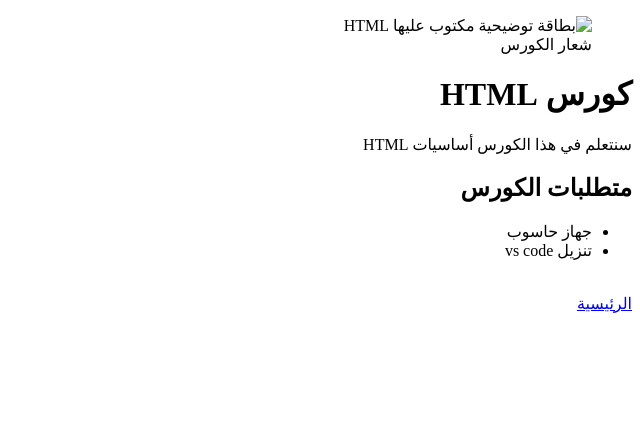
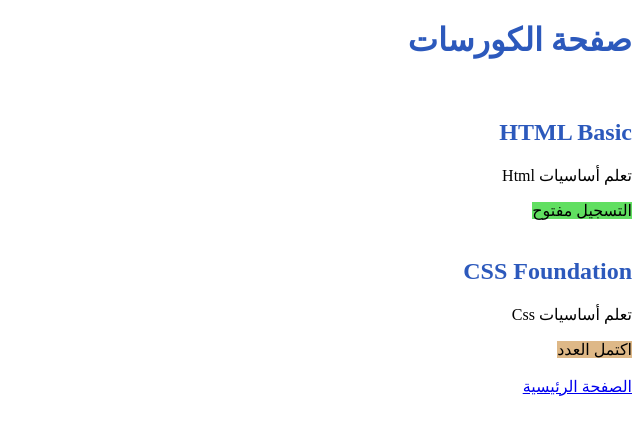
Before and after one commit to Yosefabunemra2002/coderz-institute, a plain HTML site: page courses.html in a window 1280 px wide. Shown: the whole page, without its empty margins (640-1280 px from the left). Drawn offline with Linux system fonts and the light colour scheme.

Commit message:
assiment-1

```diff
--- a/courses.html
+++ b/courses.html
@@ -3,24 +3,24 @@
 <head>
   <meta charset="UTF-8">
   <meta name="viewport" content="width=device-width, initial-scale=1.0">
-  <title>صفحة الكورسات</title>
+  <title>coderz course</title>
+  <link  rel="stylesheet" href="style.css">
 </head>
 <body>
-  <figure>
-    <img
-      src="../assignment-2/course-cover.svg"
-      alt="بطاقة توضيحية مكتوب عليها HTML" width="220" height="180">
-      <figcaption>شعار الكورس</figcaption>
-  </figure>
-  <h1>كورس HTML</h1>
-  <P>سنتعلم في هذا الكورس أساسيات HTML</P>
-  <h2 id="req">متطلبات الكورس</h2>
-  <ul>
-    <li>جهاز حاسوب</li>
-    <li>تنزيل vs code</li>
-  </ul>
+  <h1>صفحة الكورسات</h1>
   <br>
-   <a href="../assignment-2/index.html">الرئيسية</a>
-
+  <article class="course-card" data-status="open">
+    <h2>HTML Basic</h2>
+    <p>تعلم أساسيات Html</p>
+    <span class="status">التسجيل مفتوح</span>
+  </article>
+  <br>
+  <article class="course-card" data-status="full">
+    <h2>CSS Foundation</h2>
+    <p>تعلم أساسيات Css</p>
+    <span class="status">اكتمل العدد</span>
+  </article>
+  <br>
+  <a href="index.html">الصفحة الرئيسية</a>
 </body>
 </html>
--- /dev/null
+++ b/style.css
@@ -0,0 +1,8 @@
+:root {
+  --brand: #2c59bc;
+}
+h1, h2 { color: var(--brand); }
+
+[data-status="open"] .status {background-color: rgb(97, 223, 97);}
+
+[data-status="full"] .status {background-color: burlywood;}
```
Also changed, not shown: index.html (+6 -28 lines).
